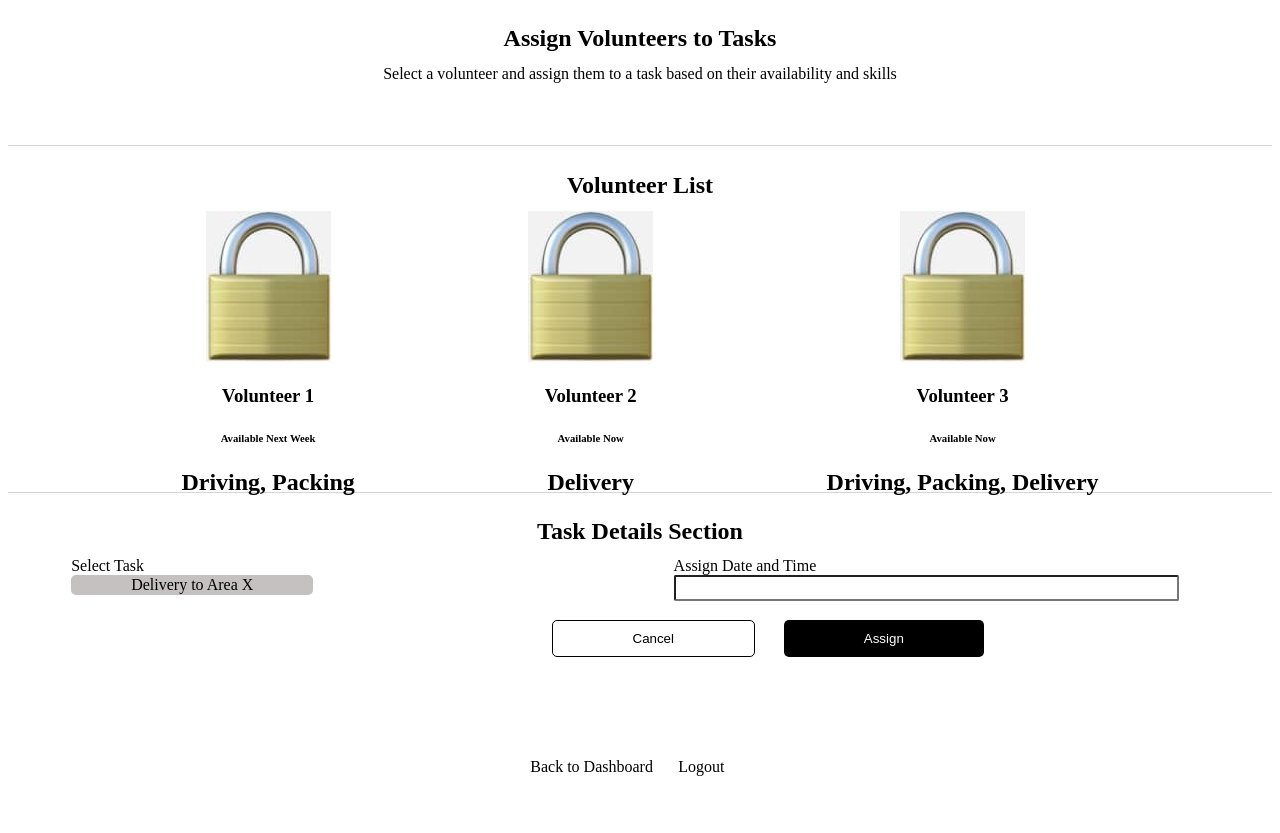
After one commit to franckludovic/Food-Distribution-Project, a Django app: page /assignVolunteers in a window 1280 px wide. The commit adds this page. Run offline with Django 5.2, Linux system fonts and the light colour scheme.

Commit message:
assign_volunteers and collection_points page finished

```diff
--- /dev/null
+++ b/food_distribution/foodDistribution/templates/assignVolunteers.html
@@ -0,0 +1,162 @@
+{% load static %}
+
+<!DOCTYPE html>
+<html lang="en">
+<head>
+    <meta charset="UTF-8">
+    <meta name="viewport" content="width=device-width, initial-scale=1.0">
+    <title>Assign Volunters To Task</title>
+</head>
+<body>
+    <div class="container">
+            <!--First Part-->
+        <div class="first-section">
+            <div class="header-text">Assign Volunteers to Tasks</div>
+            <div>Select a volunteer and assign them to a task based on their availability and skills</div>
+        </div>
+
+        <!--Second part-->
+        <div class="second-section">
+            <div class="header-text">Volunteer List</div>
+            <div class="img-container">
+                <div class="f-img">
+                    <img src="{% static 'login_images/lock.jpg' %}" alt="">
+                    <h3>Volunteer 1</h3>
+                    <h6>Available Next Week</h6>
+                    <h2>Driving, Packing</h2>
+                </div>
+                <div class="f-img">
+                    <img src="{% static 'login_images/lock.jpg' %}" alt="">
+                    <h3>Volunteer 2</h3>
+                    <h6>Available Now</h6>
+                    <h2>Delivery</h2>
+                </div>
+                <div class="f-img">
+                    <img src="{% static 'login_images/lock.jpg' %}" alt="">
+                    <h3>Volunteer 3</h3>
+                    <h6>Available Now</h6>
+                    <h2>Driving, Packing, Delivery</h2>
+                </div>
+            </div>
+        </div>
+
+        <!--Third part-->
+        <div class="third-section">
+            <div class="header-text">Task Details Section</div>
+            <div class="f-cont">
+                <div class="row-cont">
+                    <div>
+                        <div>Select Task</div>
+                        <div class="task tsk">Delivery to Area X</div>
+                    </div>
+                    <div style="margin-left: 30%;">
+                        <label for="name">Assign Date and Time</label>
+                        <input type="text" name="name" style="width: 150%; height: 50%; border-radius: 2px;">
+                    </div>
+                </div>
+                <div class="row-cont buttons">
+                    <button class="cancel">Cancel</button>
+                    <button class="assign">Assign</button>
+                </div>
+            </div>
+        </div>
+
+        <div class="f-section">
+            <a href="/home">Back to Dashboard</a>
+            <a href="logout">Logout</a>
+        </div>
+    </div>
+</body>
+
+<style>
+    .container {
+        width: 100%;
+        height: 100vh;
+    }
+    .first-section {
+        height: 15%;
+        text-align: center;
+        margin-top: 2%;
+        border-bottom: 1px solid rgb(214, 212, 212);
+    }
+
+    .header-text {
+        font-weight: bold;
+        font-size: 24px;
+        padding-bottom: 1%;
+        text-align: center;
+    }
+
+    .second-section {
+        height: 40%;
+        align-items: center;
+        text-align: center;
+        margin-top: 2%;
+        border-bottom: 1px solid rgb(214, 212, 212);
+    }
+
+    .img-container{
+        display: flex;
+        flex-direction: row;
+        justify-content: space-evenly;
+    }
+
+    .third-section {
+        height: 30%;
+        margin-top: 2%;
+    }
+
+    .f-cont {
+        margin-left: 5%;
+    }
+
+    .row-cont {
+        display: flex;
+        flex-direction: row;
+    }
+
+    .task {
+        background-color: rgb(197, 193, 193);
+        color: black;
+        padding: 1px 60px;
+        border-radius: 5px;
+
+    }
+
+
+    .buttons {
+        margin-left: 40%;
+        margin-top: 2%;
+    }
+
+    .cancel {
+        border: 1px solid black;
+        color: black;
+        border-radius: 5px;
+        padding: 10px 80px;
+        background-color: white;
+        margin-right: 4%;
+    }
+
+    .assign {
+        color: white;
+        background-color: black;
+        border-radius: 5px;
+        padding: 10px 80px;
+        border: none;
+    }
+
+    .f-section {
+        width: 100%;
+        display: flex;
+        flex-direction: row;
+        justify-content: center;
+    }
+
+    a {
+        color: black;
+        text-decoration: none;
+        margin-right: 2%;
+    }
+</style>
+</html>
--- a/food_distribution/foodDistribution/templates/volunteer_profile.html
+++ b/food_distribution/foodDistribution/templates/volunteer_profile.html
@@ -155,12 +155,8 @@
     <!-- Header Section -->
     <header class="header-container">
         <div class="profile-icon"></div>
-<<<<<<< HEAD
-         <span class="profile-title">Volunteer Profile</span>
-=======
         <span class="profile-title">Volunteer Profile</span>
         <a href="logout" class="profile-title right">Logout</a>
->>>>>>> d8745018c22dc0323586b215a0ad4382d09f4ee6
     </header>
 
     <!-- Main Section -->
--- a/food_distribution/foodDistribution/urls.py
+++ b/food_distribution/foodDistribution/urls.py
@@ -25,4 +25,5 @@ urlpatterns = [
     path('reportsAnalytics', views.reportsAnalytics, name='reportsAnalytics'),
     path('settings', views.settings, name='settings'),
     path('stockMonitoring', views.stockMonitoring, name='stockMonitoring'),
+    path('assignVolunteers', views.assignVolunteers, name='assignVolunteers'),
 ]
--- a/food_distribution/foodDistribution/views.py
+++ b/food_distribution/foodDistribution/views.py
@@ -30,10 +30,7 @@ def login(request):
         if user is not None:
             auth.login(request, user)
             profile = Profile.objects.get(user = user)
-            if profile.user_type == "volunteer":
-                return redirect('volunteerProfile')
-            elif profile.user_type == "beneficiary":
-                return redirect('beneficiaryProfile')
+            return redirect('home')
         else:
             messages.info(request, 'Invalid credentials')
             return redirect('login')
@@ -151,3 +148,7 @@ def settings(request):
 def stockMonitoring(request):
     template = loader.get_template('stock_monitoring.html')
     return HttpResponse(template.render())
+
+def assignVolunteers(request):
+    template = loader.get_template('assignVolunteers.html')
+    return HttpResponse(template.render())
```
Also changed, not shown: food_distribution/foodDistribution/templates/collection_points_management.html (+265 -0 lines), food_distribution/db.sqlite3.
